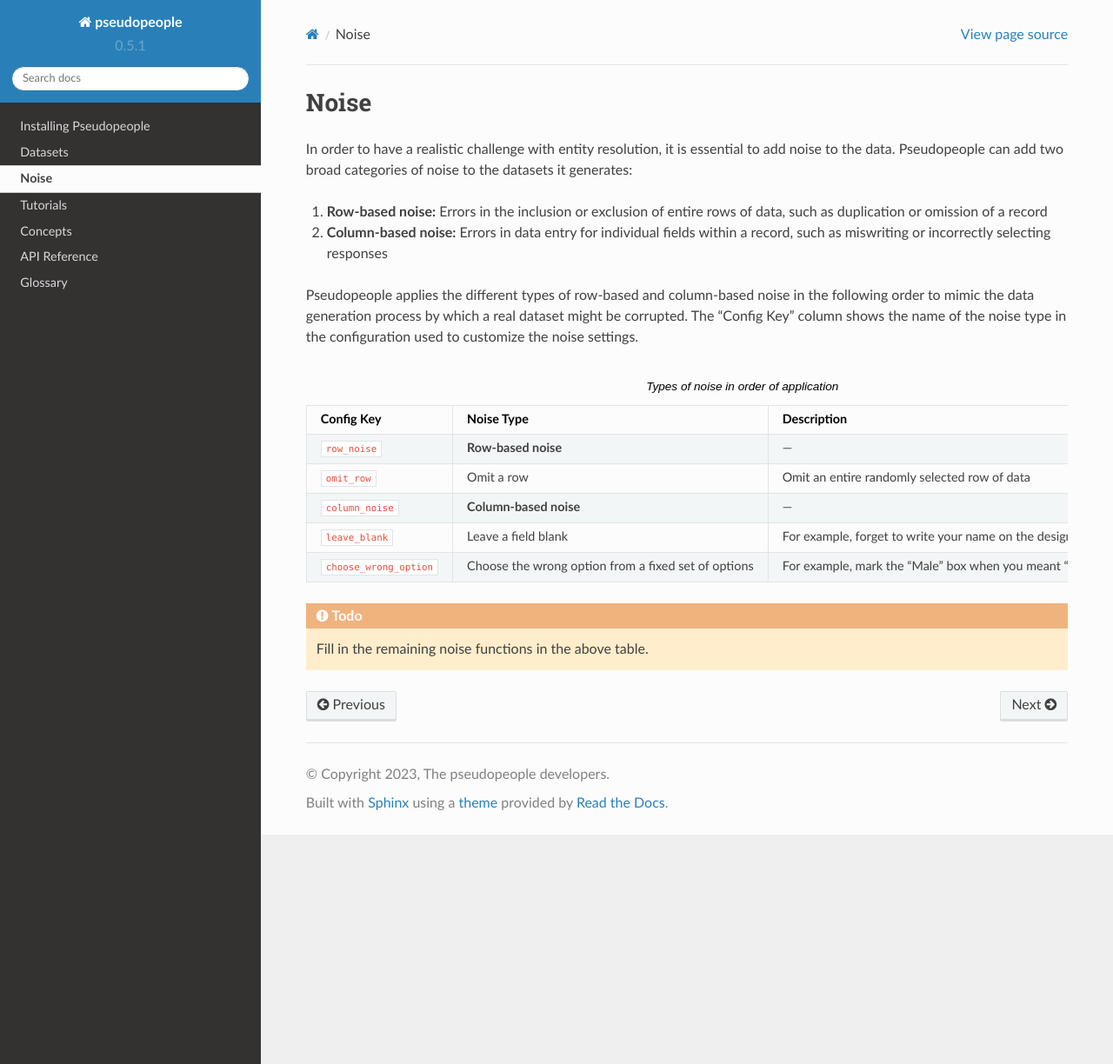
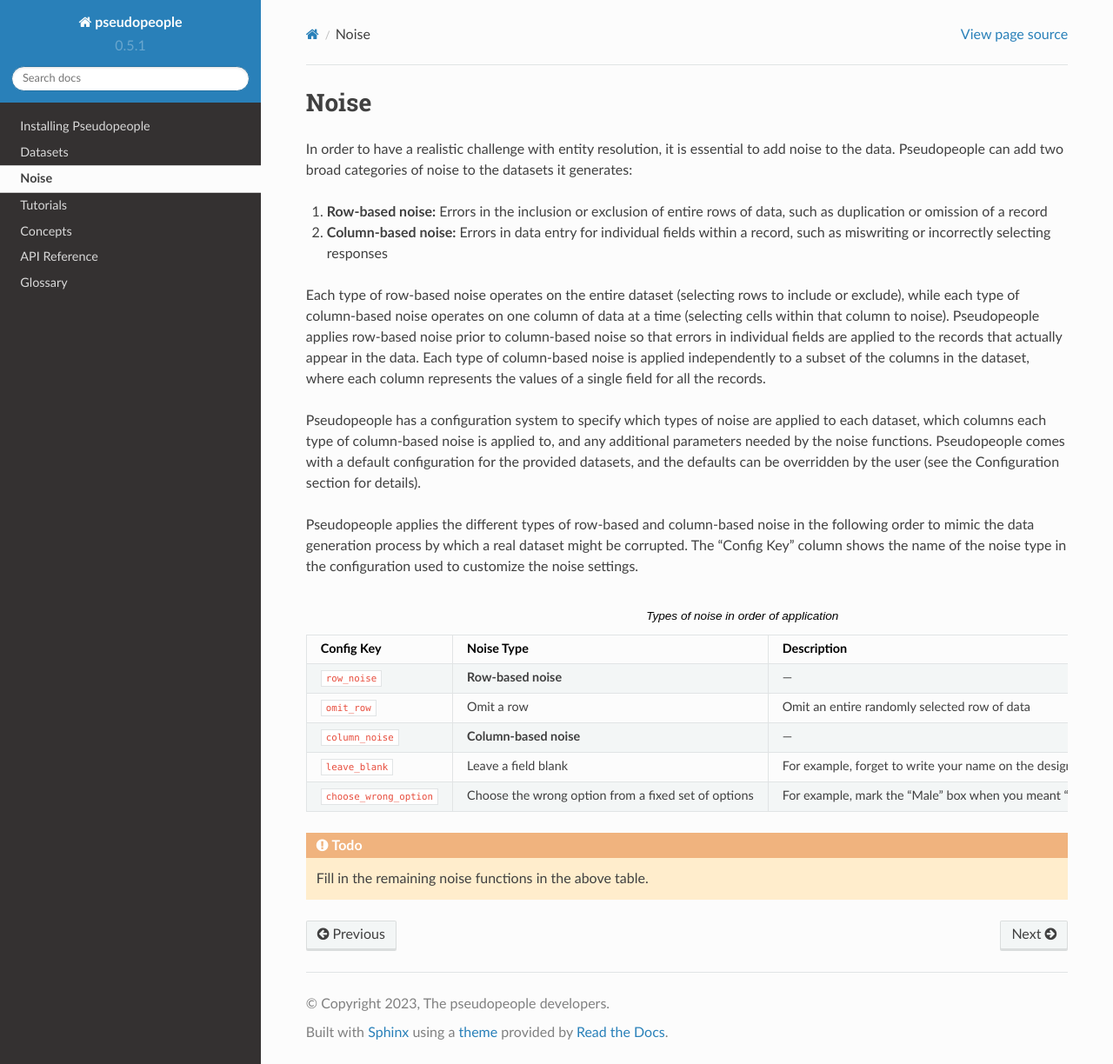
Before and after one commit to ihmeuw/pseudopeople, a Sphinx documentation site: the page built from docs/source/noise/index.rst, in a window 1280 px wide and 1224 px high. Shown: the whole window at 87% size. Built offline with Sphinx 7.4.7 and the Read the Docs theme 2.0.0, drawn with Linux system fonts in a browser that asks for light colours.

Commit message:
add more details about how pseudopeople applies noise

```diff
--- a/docs/source/noise/index.rst
+++ b/docs/source/noise/index.rst
@@ -17,6 +17,22 @@ the datasets it generates:
    data, such as duplication or omission of a record
 #. **Column-based noise:** Errors in data entry for individual fields within a
    record, such as miswriting or incorrectly selecting responses
+
+Each type of row-based noise operates on the entire dataset (selecting rows to
+include or exclude), while each type of column-based noise operates on one
+column of data at a time (selecting cells within that column to noise).
+Pseudopeople applies row-based noise prior to column-based noise so that errors
+in individual fields are applied to the records that actually appear in the
+data. Each type of column-based noise is applied independently to a subset of
+the columns in the dataset, where each column represents the values of a single
+field for all the records.
+
+Pseudopeople has a configuration system to specify which types of noise are
+applied to each dataset, which columns each type of column-based noise is
+applied to, and any additional parameters needed by the noise functions.
+Pseudopeople comes with a default configuration for the provided datasets, and
+the defaults can be overridden by the user (see the Configuration section for
+details).
 
 Pseudopeople applies the different types of row-based and column-based noise in
 the following order to mimic the data generation process by which a real dataset
```
